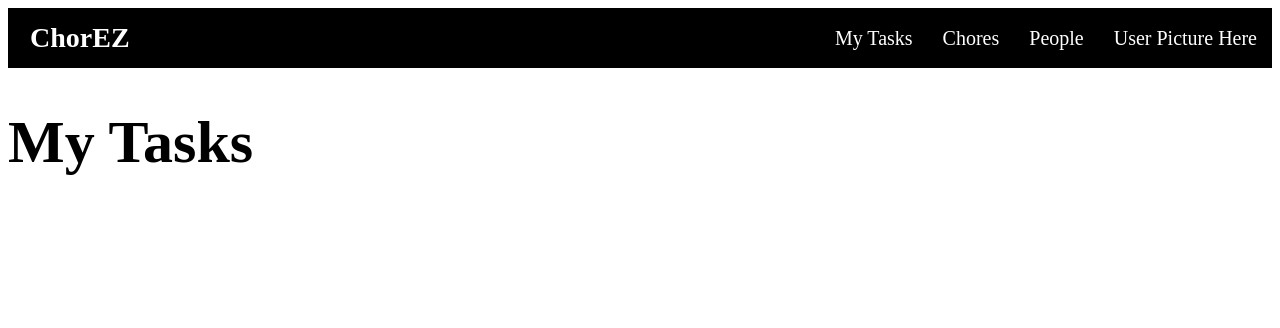
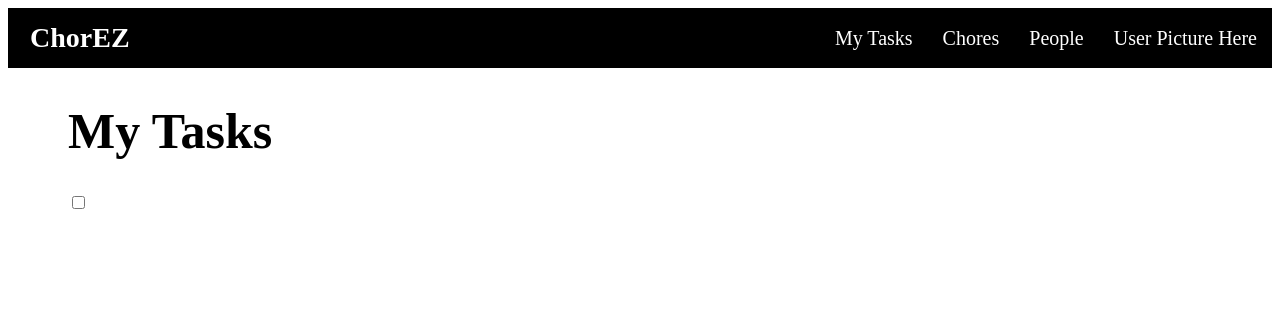
Before and after one commit to amyhung99/chorEZ, a Django app: template chores/templates/chores/index.html in a window 1280 px wide. Shown: the top 328 px of the page. Run offline with Django 3.2, Linux system fonts and the light colour scheme; the template is opened without the code that fills it, so the values that code supplies are empty.

Commit message:
iris' stuff

```diff
--- a/chores/static/assets/css/style.css
+++ b/chores/static/assets/css/style.css
@@ -81,6 +81,10 @@ nav a {
 
 h1 {
 	font-family: avenir;
-	font-size: 60px;
+	font-size: 50px;
 	font-weight: bold;
 }
+
+#task-container {
+	margin-left: 60px;
+}
--- a/chores/templates/chores/index.html
+++ b/chores/templates/chores/index.html
@@ -20,6 +20,12 @@
 			</a>
 		</nav>
 
-		<h1>My Tasks</h1>
+		<div id="task-container">
+			<h1>My Tasks</h1>
+
+			<div id="tasks">
+				<input type="checkbox"/>
+			</div>
+		</div>
 	</body>
 </html>
```
Also changed, not shown: 1 other file.
